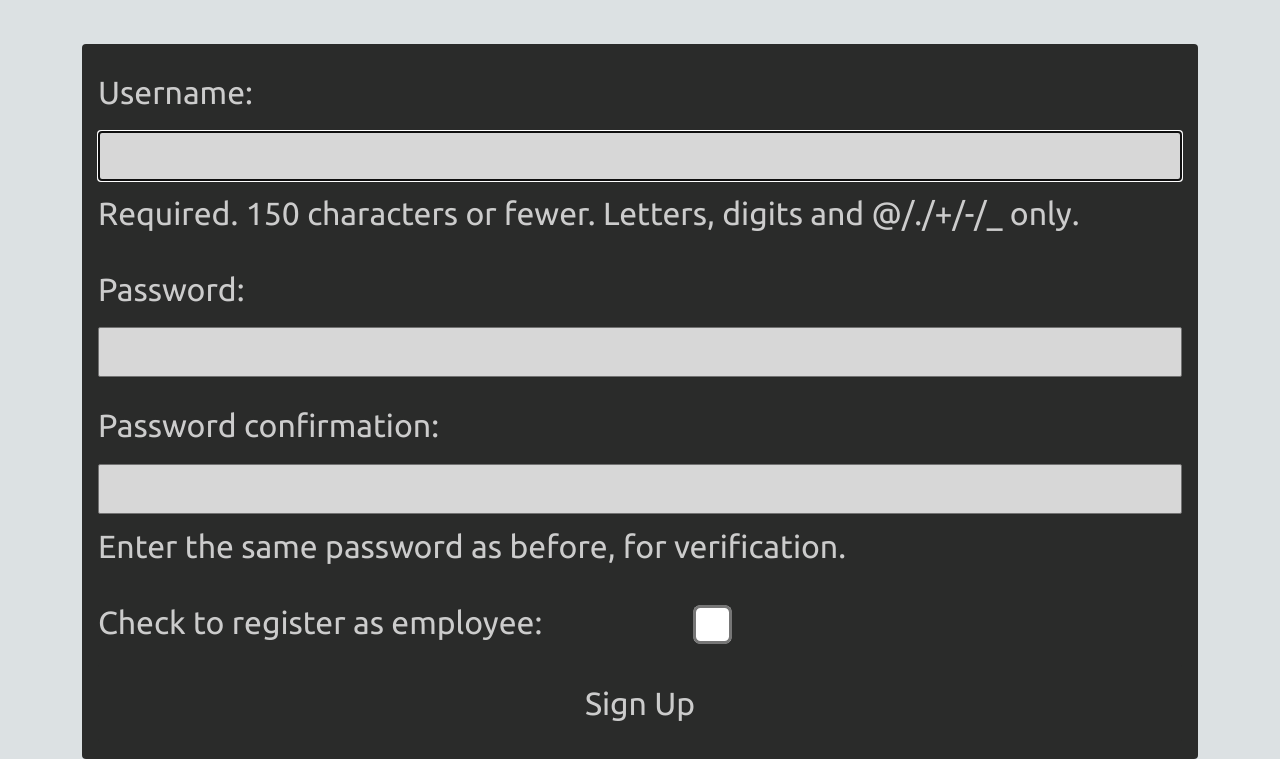
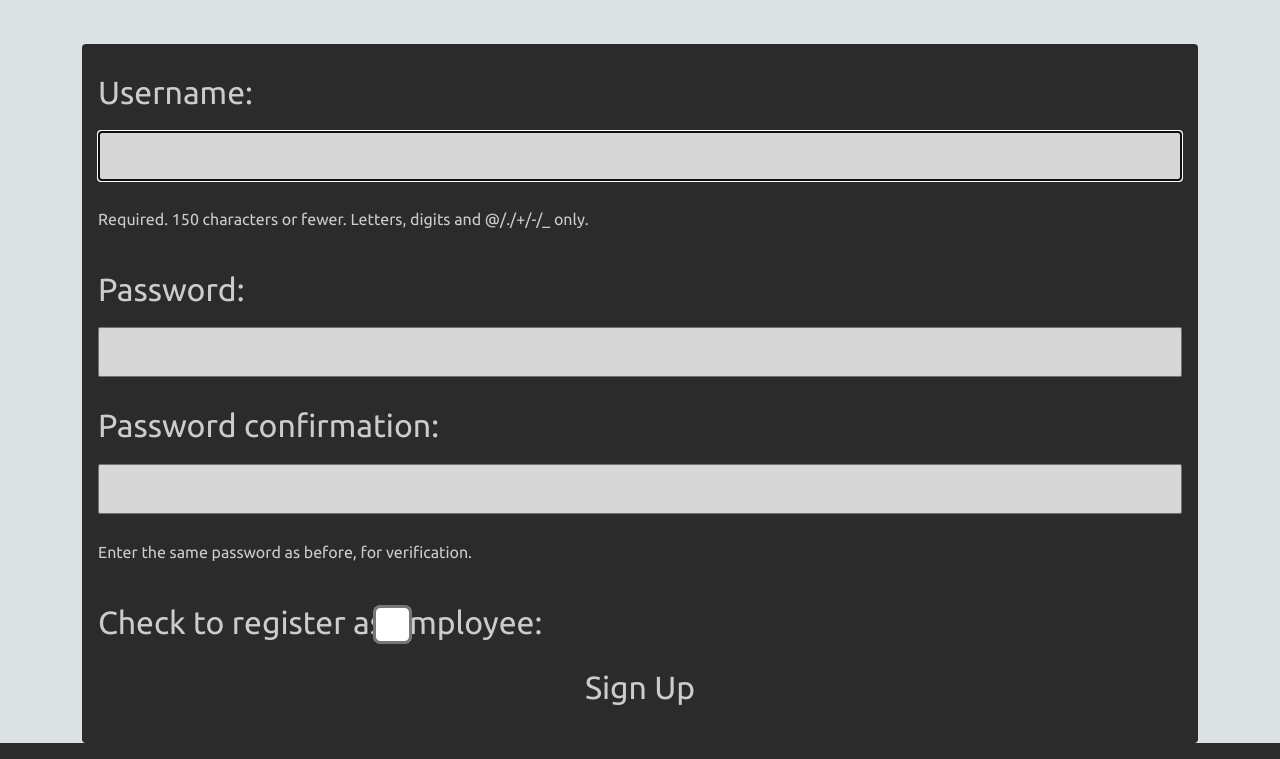
Before and after one commit to BA-CalderonMorales/TrashCollector, a Django app: page /accounts/register/ in a window 1280 px wide. Shown: the part 260-1019 px from the top of the page. Run offline with Django 3.2, Linux system fonts and the light colour scheme.

Commit message:
Added some final touches to bootstrap styling. Fixed Regsitration styling. Working on bonus questions with partner to see if we can add more functionality.

```diff
--- a/trash_collector/static/stylesheet.css
+++ b/trash_collector/static/stylesheet.css
@@ -48,7 +48,7 @@ input[type=checkbox]{
     -webkit-transform: scale(3); /* Safari and Chrome */
     -o-transform: scale(3); /* Opera */
     transform: scale(3);
-    margin: -2rem 2rem 2rem 38rem;
+    margin: -2rem 0rem 0rem 18rem;
 }
 
 input[type=checkbox]:checked{
@@ -92,25 +92,6 @@ label {
     outline-offset: -8px;
 }
 
-.form-control-registration {
-    display: block;
-    width: 100%;
-    padding: 1rem;
-    font-size: 2rem;
-    font-weight: 400;
-    line-height: 1.5;
-    color: #ccc;
-    background-color: #2a2b2a;
-    background-clip: padding-box;
-    border: 0px solid #ced4da;
-    -webkit-appearance: none;
-    -moz-appearance: none;
-    appearance: none;
-    border-radius: .25rem;
-    transition: border-color .15s ease-in-out,box-shadow .15s ease-in-out;
-    outline-offset: -8px;
-}
-
 .confirm-pickup-btn {
     display: block;
     width: 100%;
@@ -132,7 +113,8 @@ label {
 
 .helptext {
     font-family: 'Ubuntu', sans-serif;
-    font-size: 2rem;
+    font-size: 1rem;
+    line-height: 1.2rem;
 }
 
 #custom-table {
--- a/trash_collector/templates/registration/register.html
+++ b/trash_collector/templates/registration/register.html
@@ -8,7 +8,7 @@
 <div class="row row-cols-auto justify-content-center">
   <div class="col"></div>
   <div class="col">
-    <div class="form-control-registration">
+    <div class="form-control">
       <form method="post">
       {% csrf_token %}
       {{ form.as_p }}
```
